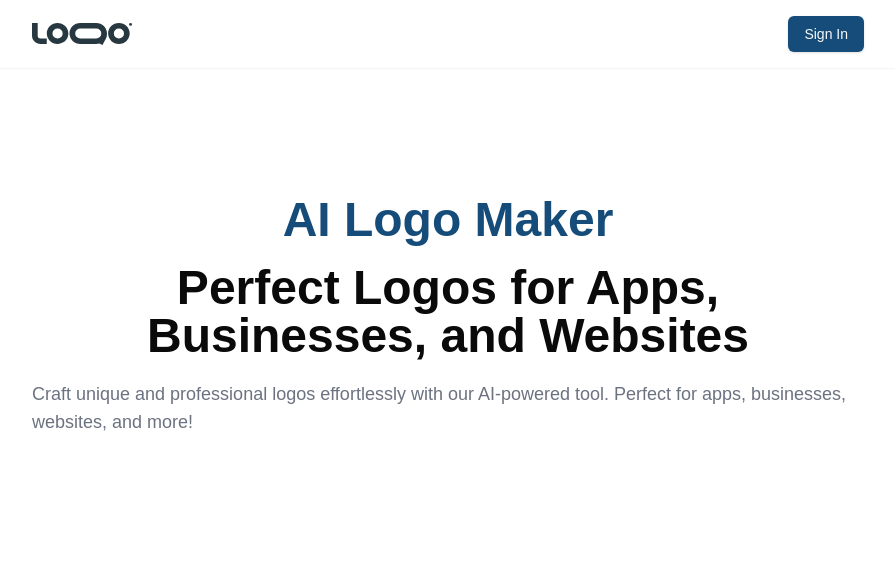
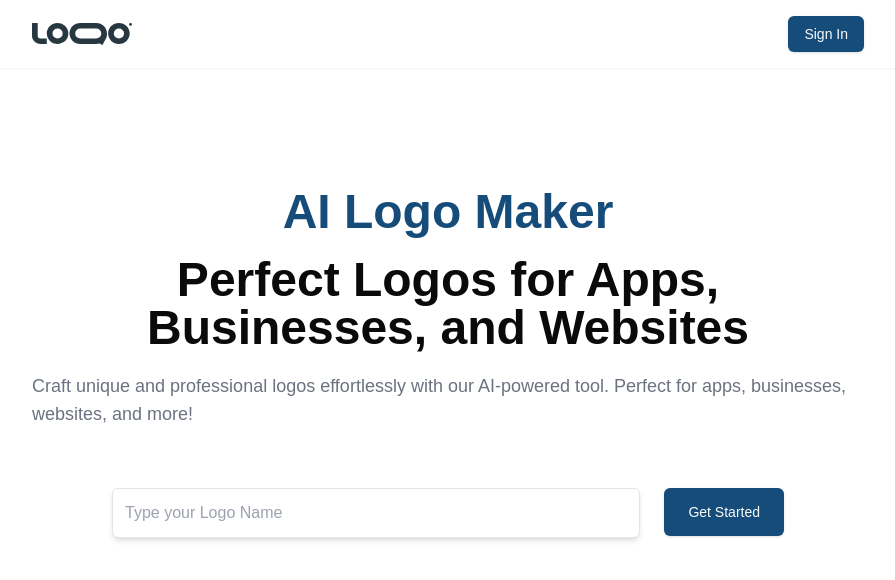
Before and after one commit to Hafeezbaig/ai-logo-maker-using-gemini-api-and-huggingface, a Next.js app: page / in a window 1280 px wide. Shown: the top 580 px of the page, without its empty margins (192-1087 px from the left). Built offline with nearby package versions, Linux system fonts and the light colour scheme.

Commit message:
hero page updated

```diff
--- a/app/_components/Hero.jsx
+++ b/app/_components/Hero.jsx
@@ -1,11 +1,17 @@
+import { Button } from '@/components/ui/button'
 import React from 'react'
 
 function Hero() {
   return (
-    <div className='flex items-center mt-32 flex-col gap-5'>
+    <div className='flex items-center mt-24 flex-col gap-5'>
     <h2 className='text-primary text-5xl text-center font-bold'>AI Logo Maker</h2>
     <h2 className='text-5xl text-center font-bold'>Perfect Logos for Apps, Businesses, and Websites</h2>
     <h2 className='text-lg text-gray-500'>Craft unique and professional logos effortlessly with our AI-powered tool. Perfect for apps, businesses, websites, and more!</h2>
+
+    <div className='flex gap-6 w-full max-w-2xl mt-10'>
+        <input placeholder='Type your Logo Name' className='p-3 border rounded-md w-full shadow-md' />
+        <Button className='w-30 p-6'>Get Started</Button>
+    </div>
     </div>
   )
 }
--- a/app/page.js
+++ b/app/page.js
@@ -5,6 +5,7 @@ import Hero from "./_components/Hero";
 export default function Home() {
   return (
     <div>
+      <br />
       <Hero />
     </div>
   );
```
